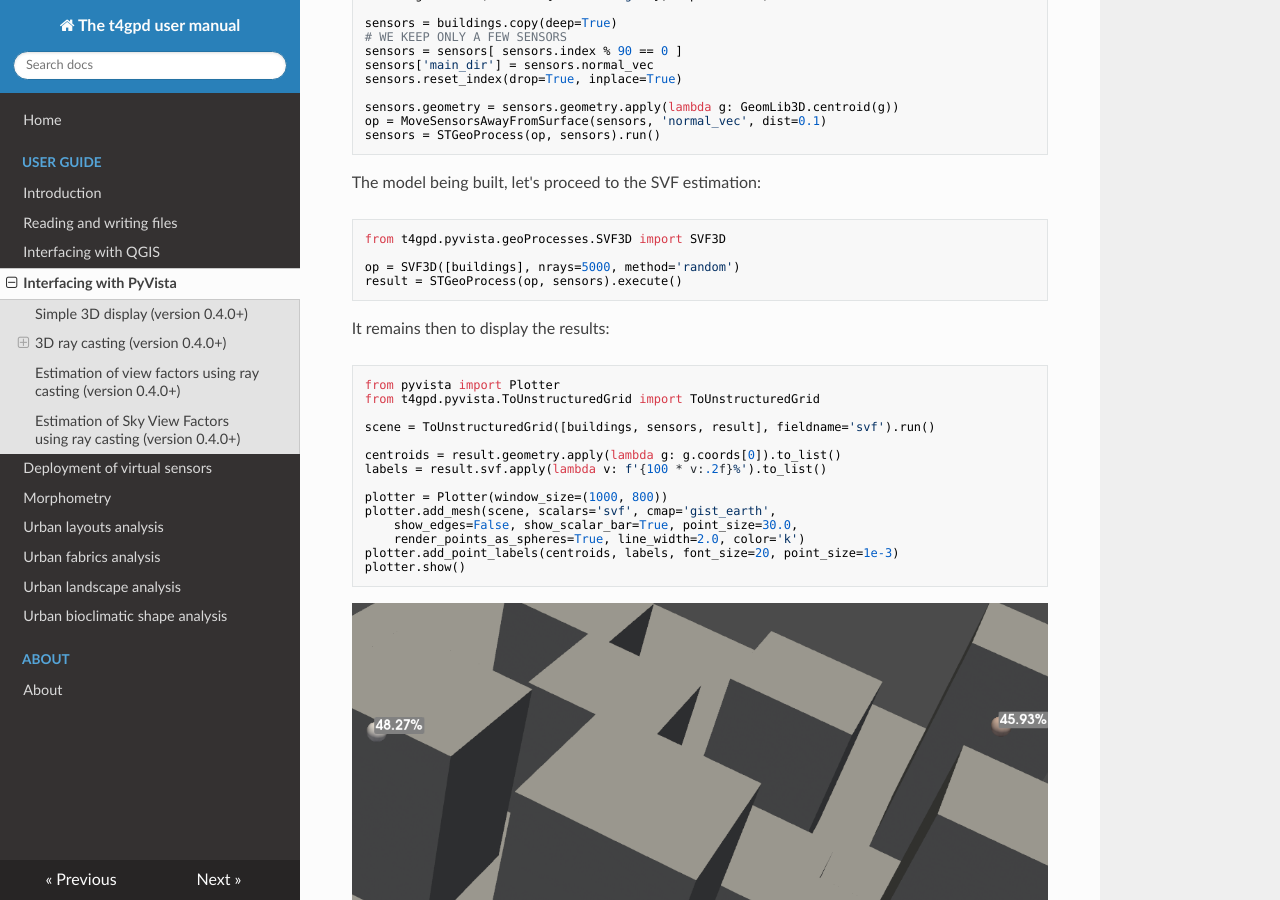
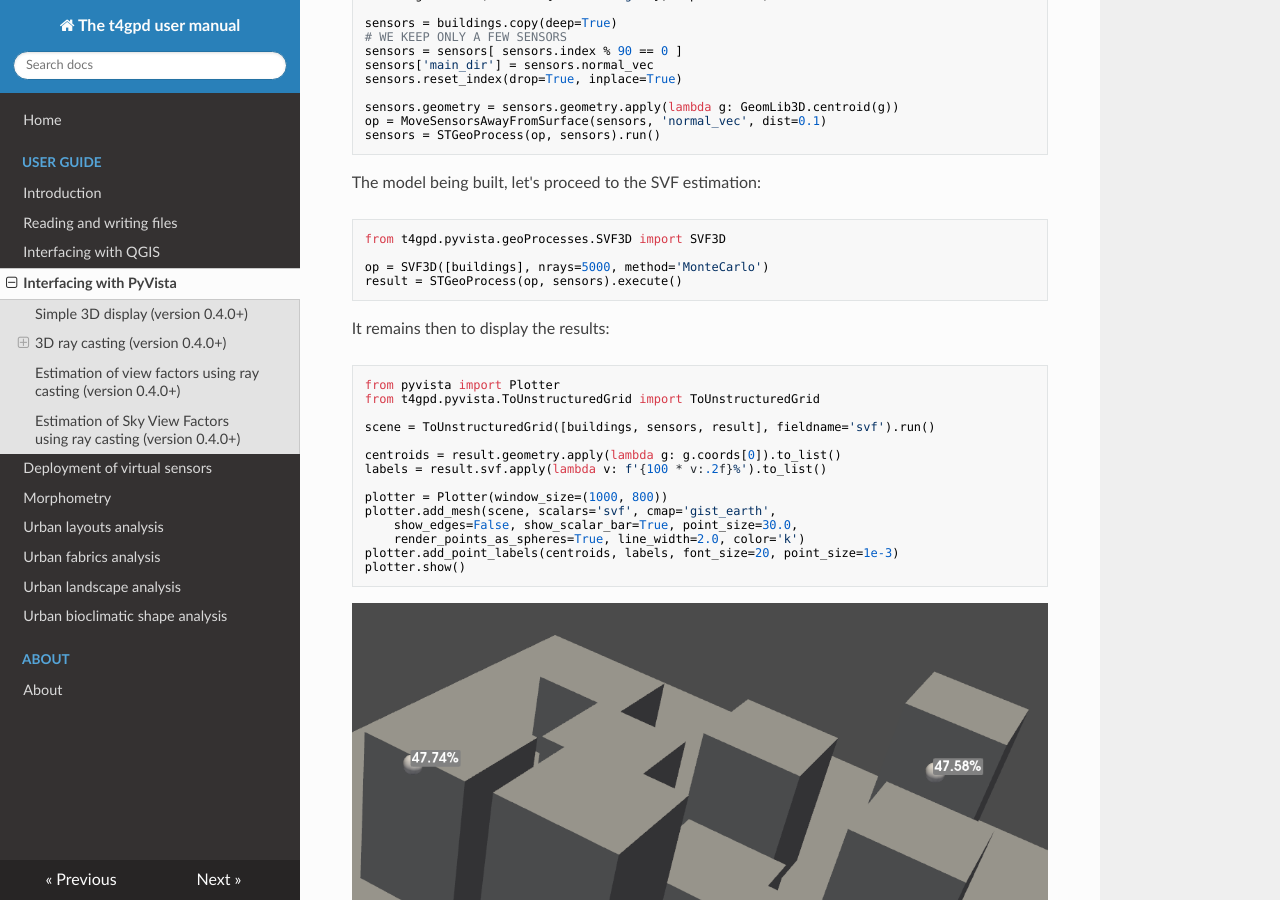
Before and after one commit to thomas-leduc/t4gpd-docs, an MkDocs documentation site: the page built from docs/pyvista.md, in a window 1280 px wide and 900 px high, scrolled down 6921 px. Built offline with MkDocs 1.6.1, drawn with Linux system fonts in a browser that asks for light colours; nearby versions of some CDN libraries.

Commit message:
Update pyvista.md + img/pyvista_4.png

````diff
--- a/docs/pyvista.md
+++ b/docs/pyvista.md
@@ -288,7 +288,7 @@ The model being built, let's proceed to the SVF estimation:
 ```python
 from t4gpd.pyvista.geoProcesses.SVF3D import SVF3D
 
-op = SVF3D([buildings], nrays=5000, method='random')
+op = SVF3D([buildings], nrays=5000, method='MonteCarlo')
 result = STGeoProcess(op, sensors).execute()
 ```
 
````
Also changed, not shown: docs/img/pyvista_4.png.
